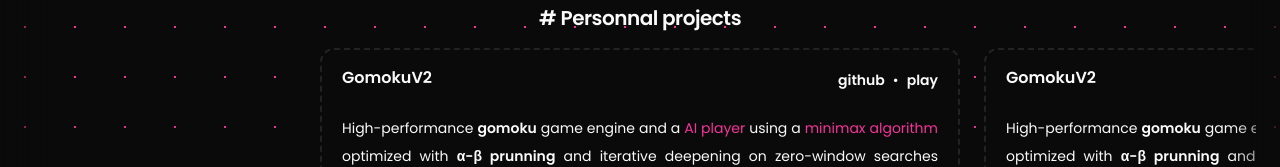
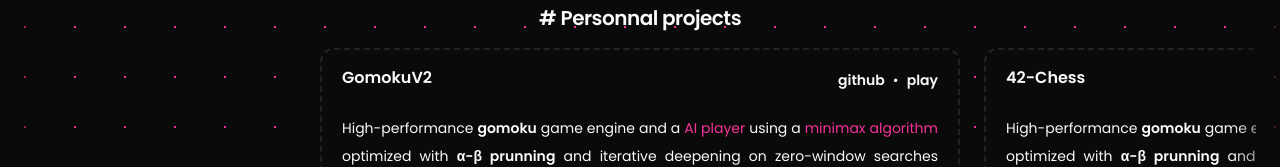
Before and after one commit to Edracoon/portfolio-front, a React (Vite) app: page / in a window 1280 px wide. Shown: the part 348-515 px from the top of the page. Built offline with nearby package versions, Linux system fonts and the light colour scheme.

Commit message:
feat: customizable favicon

```diff
--- a/src/App.tsx
+++ b/src/App.tsx
@@ -4,10 +4,12 @@ import { ThemeToggle } from "./components/ThemeToggle";
 import { TypoP, TypoH4, TypoInline, LinkInline } from "./components/ui/typography";
 import SplitText from "./components/SplitText";
 import BackgroundDots from './components/BackgroundDots';
-import env from "./env";
 import { Carousel } from "./components/Carousel";
+import { setFavicon } from "./components/CustomFavicon";
 
 export function App() {
+
+    setFavicon("--accent");
 
     return (
         <>
--- a/src/components/Carousel.tsx
+++ b/src/components/Carousel.tsx
@@ -1,6 +1,6 @@
 import React, { useRef, useState } from "react";
 import { GomokuCard } from "@/modules/projects/gomoku";
-
+import { Chess42Card } from "@/modules/projects/Chess42";
 
 export function Carousel() {
 
@@ -23,7 +23,6 @@ export function Carousel() {
 
     const lockWhenProgrammaticScroll = () => {
         setLockProgrScroll(true);
-        // fn();
         setTimeout(() => setLockProgrScroll(false), 300);
     }
 
@@ -63,7 +62,7 @@ export function Carousel() {
         });
     };
 
-    const projects = [GomokuCard, GomokuCard, GomokuCard, GomokuCard]
+    const projects = [GomokuCard, Chess42Card, GomokuCard, GomokuCard]
 
     return (
         <>
--- /dev/null
+++ b/src/components/CustomFavicon.tsx
@@ -0,0 +1,32 @@
+export function getCssVariable(name: string): string {
+    return getComputedStyle(document.documentElement)
+        .getPropertyValue(name)
+        .trim();
+}
+
+export function setFavicon(color: string = "--accent") {
+
+    const cssColor = getCssVariable(color) || color;
+
+    const svg = `
+        <svg xmlns="http://www.w3.org/2000/svg" viewBox="0 0 24.00 24.00"
+            data-guides="{&quot;vertical&quot;:[],&quot;horizontal&quot;:[]}">
+            <defs />
+            <path fill="${cssColor}" stroke="${cssColor}" fill-opacity="1" stroke-width="1.8" stroke-opacity="1" id="tSvg6563e6b4d1"
+                title="Path 1"
+                d="M19.7054 1.9998C14.1637 1.9998 8.6218 1.9998 3.0801 1.9998C6.1078 5.4941 9.1357 8.9885 12.1634 12.4828C9.1089 15.6551 6.0544 18.8275 3 21.9998C8.6374 21.9998 14.2748 21.9998 19.9123 21.9998C19.9123 20.9998 19.9123 19.9998 19.9123 18.9998C19.5513 18.9998 19.1902 18.9998 18.8291 18.9998C18.8291 19.6665 18.8291 20.3331 18.8291 20.9998C14.3568 20.9998 9.8845 20.9998 5.4121 20.9998C8.1349 18.1721 10.8575 15.3445 13.5802 12.5168C10.8311 9.3445 8.0821 6.1721 5.3331 2.9998C9.9004 2.9998 14.4676 2.9998 19.0349 2.9998C19.3671 3.6125 19.6992 4.2251 20.0314 4.8378C20.3542 4.6888 20.677 4.5398 20.9998 4.3908C20.5684 3.5938 20.1368 2.7968 19.7054 1.9998Z"
+                style="" />
+        </svg>
+    `;
+
+    const blob = new Blob([svg], { type: "image/svg+xml" });
+    const url = URL.createObjectURL(blob);
+
+    const link = document.querySelector("link[rel='icon']") as HTMLLinkElement;
+    if (link) {
+        link.href = url;
+    }
+}
+
+// Exemple :
+// setFavicon("--accent");
--- a/src/env.ts
+++ b/src/env.ts
@@ -1,8 +1,11 @@
-const e = import.meta.env
+type EnvType = {
+    PORTFOLIO_URL: string | undefined,
+    GOMOKU_URL: string | undefined,
+}
 
 const env = {
-    PORTFOLIO_URL: e?.PORTFOLIO_URL,
-    GOMOKU_URL: e?.GOMOKU_URL,
+    PORTFOLIO_URL: process.env.BUN_PUBLIC_PORTFOLIO_URL,
+    GOMOKU_URL: process.env.BUN_PUBLIC_GOMOKU_URL,
 }
 
 export default env;
--- a/src/index.ts
+++ b/src/index.ts
@@ -27,3 +27,4 @@ const server = serve({
 });
 
 console.log(`🚀 Server running at ${server.url}`);
+console.log(`Bun.env`, Bun.env);
--- a/src/modules/projects/Chess42.tsx
+++ b/src/modules/projects/Chess42.tsx
@@ -0,0 +1,35 @@
+import { ProjectCard } from "@/components/ProjectCart";
+import { LinkInline, TypoInline, TypoP } from "@/components/ui/typography";
+import { CPlusPlus, React, TailwindCSS, NodeJs } from "developer-icons";
+import env from "@/env";
+
+export function Chess42Card(props: React.HTMLAttributes<HTMLDivElement>) {
+    return (
+        <ProjectCard
+            {...props}
+            className="w-full"
+            title="42-Chess"
+            links={[{ label: "github", href: "https://github.com/Edracoon/42Chess" }, { label: "play", href: env.GOMOKU_URL! }]}
+            body={
+                <TypoP className="text-sm">
+                    High-performance <LinkInline href={"https://wikipedia.org/wiki/Gomoku"} label={"gomoku"} className="font-semibold" /> game
+                    engine and a <TypoInline className="text-accent">AI player</TypoInline> using a <TypoInline className="text-accent">minimax algorithm</TypoInline> optimized
+                    with <LinkInline href={"https://wikipedia.org/wiki/Alpha%e2%80%93beta_pruning"} label={"α-β prunning"} className="font-semibold" /> and
+                    iterative deepening on zero-window searches (<LinkInline href={"https://wikipedia.org/wiki/MTD(f)"} label={"MTD(f)"} className="font-semibold" />)
+                    with a custom <LinkInline href={"https://wikipedia.org/wiki/Zobrist_hashing"} label={"zobrist hash table"} className="font-semibold" />.
+                </TypoP>
+            }
+            techStack={[CPlusPlus, NodeJs, React, TailwindCSS]}
+            infoList={[
+                "Computing time constraint of less than 500ms on average.",
+                "Dashboard showing code performances, search depth, and moves scores.",
+                "Multiple games modes: PvP, PvP (+ hints), Player vs AI.",
+                "Game rules and tutorial viewer integrated in the UI.",
+                "Game engine built with C++ and compiled in WebAssembly.",
+                "UI built with React and TailwindCSS",
+
+            ]}
+            imageUrl={undefined}
+        />
+    );
+}
--- a/src/modules/projects/Gomoku.tsx
+++ b/src/modules/projects/Gomoku.tsx
@@ -1,6 +1,7 @@
 import { ProjectCard } from "@/components/ProjectCart";
 import { LinkInline, TypoInline, TypoP } from "@/components/ui/typography";
-import { CPlusPlus, React, TailwindCSS, WebAssembly } from "developer-icons";
+import { CPlusPlus, React, TailwindCSS, WebAssembly, TypeScript } from "developer-icons";
+import env from "@/env";
 
 export function GomokuCard(props: React.HTMLAttributes<HTMLDivElement>) {
     return (
@@ -8,7 +9,7 @@ export function GomokuCard(props: React.HTMLAttributes<HTMLDivElement>) {
             {...props}
             className="w-full"
             title="GomokuV2"
-            links={[{ label: "github", href: "https://github.com/Edracoon/GomokuV2" }, { label: "play", href: "GOMOKU_URL" }]}
+            links={[{ label: "github", href: "https://github.com/Edracoon/GomokuV2" }, { label: "play", href: env.GOMOKU_URL! }]}
             body={
                 <TypoP className="text-sm">
                     High-performance <LinkInline href={"https://wikipedia.org/wiki/Gomoku"} label={"gomoku"} className="font-semibold" /> game
@@ -18,7 +19,7 @@ export function GomokuCard(props: React.HTMLAttributes<HTMLDivElement>) {
                     with a custom <LinkInline href={"https://wikipedia.org/wiki/Zobrist_hashing"} label={"zobrist hash table"} className="font-semibold" />.
                 </TypoP>
             }
-            techStack={[CPlusPlus, WebAssembly, React, TailwindCSS]}
+            techStack={[CPlusPlus, WebAssembly, TypeScript, React, TailwindCSS]}
             infoList={[
                 "Computing time constraint of less than 500ms on average.",
                 "Dashboard showing code performances, search depth, and moves scores.",
```
Also changed, not shown: src/logo.svg.
